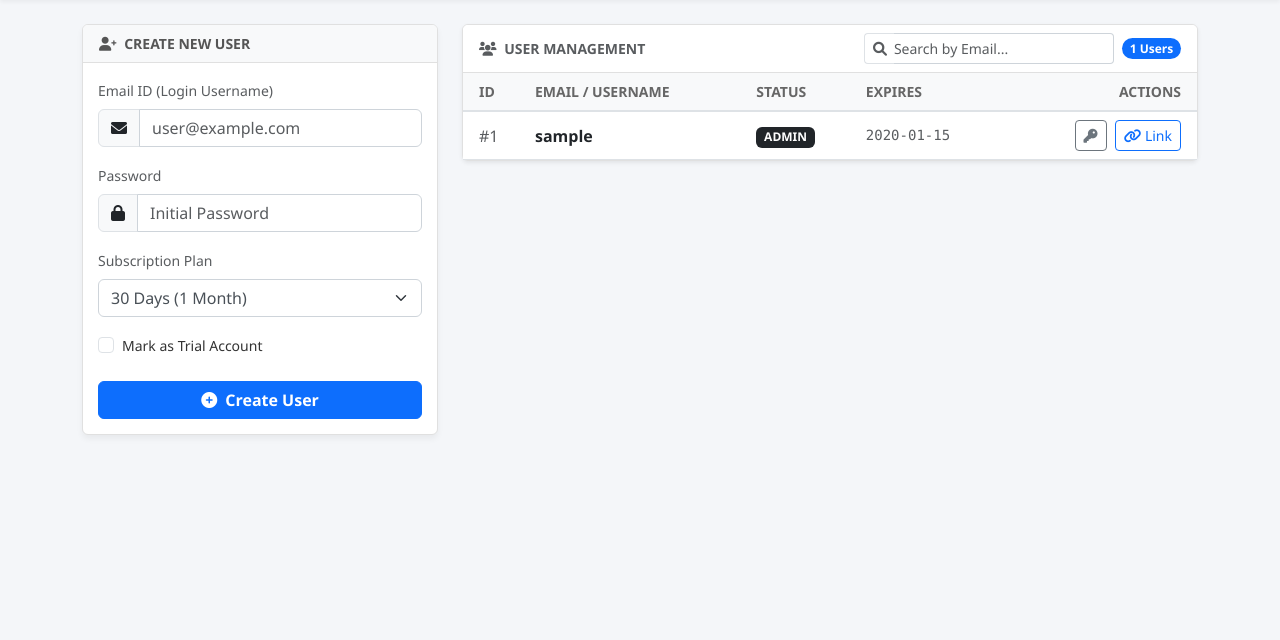
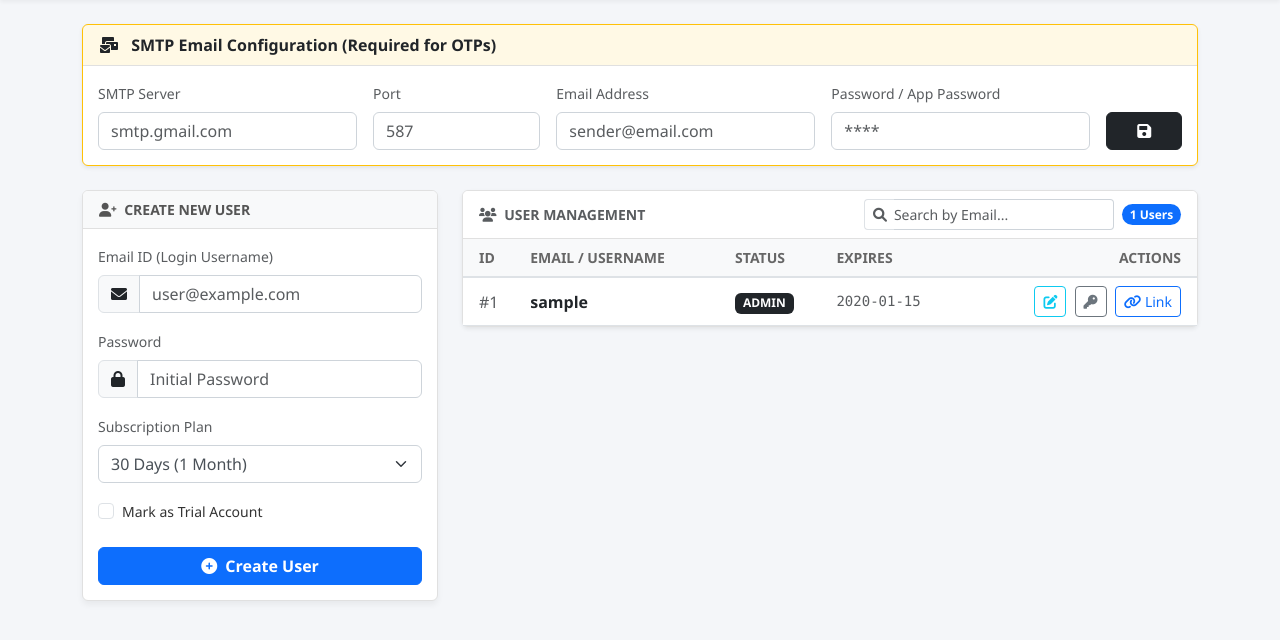
Before and after one commit to rajd1005/rdalgoalgov2, a Flask app: page /admin in a window 1280 px wide. Shown: the part 56-696 px from the top of the page. Run offline with Flask 3, Linux system fonts and the light colour scheme; a user stored in the database is signed in; tables that the repository leaves empty hold one stand-in row (values such as "Sample post").

Commit message:
Update admin.html

```diff
--- a/templates/admin.html
+++ b/templates/admin.html
@@ -76,6 +76,39 @@
             {% endfor %}
         {% endif %}
     {% endwith %}
+
+    <div class="row mb-4">
+        <div class="col-12">
+            <div class="card shadow-sm border-warning">
+                <div class="card-header bg-warning bg-opacity-10 text-dark fw-bold">
+                    <i class="fas fa-mail-bulk me-2"></i> SMTP Email Configuration (Required for OTPs)
+                </div>
+                <div class="card-body">
+                    <form action="/admin/save_smtp" method="POST" class="row g-3 align-items-end">
+                        <div class="col-md-3">
+                            <label class="form-label small text-muted">SMTP Server</label>
+                            <input type="text" class="form-control" name="server" placeholder="smtp.gmail.com" value="{{ smtp.server if smtp else '' }}">
+                        </div>
+                        <div class="col-md-2">
+                            <label class="form-label small text-muted">Port</label>
+                            <input type="number" class="form-control" name="port" placeholder="587" value="{{ smtp.port if smtp else '' }}">
+                        </div>
+                        <div class="col-md-3">
+                            <label class="form-label small text-muted">Email Address</label>
+                            <input type="email" class="form-control" name="email" placeholder="sender@email.com" value="{{ smtp.email if smtp else '' }}">
+                        </div>
+                        <div class="col-md-3">
+                            <label class="form-label small text-muted">Password / App Password</label>
+                            <input type="password" class="form-control" name="password" placeholder="****" value="{{ smtp.password if smtp else '' }}">
+                        </div>
+                        <div class="col-md-1 d-grid">
+                            <button class="btn btn-dark"><i class="fas fa-save"></i></button>
+                        </div>
+                    </form>
+                </div>
+            </div>
+        </div>
+    </div>
 
     <div class="row">
         <div class="col-lg-4 mb-4">
@@ -173,6 +206,10 @@
                                         {{ u.subscription_end.strftime('%Y-%m-%d') if u.subscription_end else 'N/A' }}
                                     </td>
                                     <td class="text-end pe-3">
+                                        <button class="btn btn-sm btn-outline-info me-1" onclick="openEditModal('{{ u.id }}', '{{ u.username }}', '{{ u.subscription_end.strftime('%Y-%m-%d') if u.subscription_end else '' }}')" title="Edit User">
+                                            <i class="fas fa-edit"></i>
+                                        </button>
+
                                         <button class="btn btn-sm btn-outline-secondary me-1" onclick="openPasswordModal({{ u.id }}, '{{ u.username }}')" title="Change Password">
                                             <i class="fas fa-key"></i>
                                         </button>
@@ -202,6 +239,34 @@
             </div>
         </div>
     </div>
+</div>
+
+<div class="modal fade" id="editUserModal" tabindex="-1">
+  <div class="modal-dialog modal-dialog-centered">
+    <div class="modal-content border-0 shadow-lg">
+      <div class="modal-header border-bottom-0">
+        <h5 class="modal-title"><i class="fas fa-user-edit text-info me-2"></i>Edit User</h5>
+        <button type="button" class="btn-close" data-bs-dismiss="modal"></button>
+      </div>
+      <form action="/admin/edit_user" method="POST">
+          <div class="modal-body">
+            <input type="hidden" name="user_id" id="editUserId">
+            <div class="mb-3">
+                <label class="form-label small fw-bold text-muted">Email / Username</label>
+                <input type="email" class="form-control" name="email" id="editUserEmail" required>
+            </div>
+            <div class="mb-3">
+                <label class="form-label small fw-bold text-muted">Subscription Expiry Date</label>
+                <input type="date" class="form-control" name="expiry" id="editUserExpiry">
+            </div>
+          </div>
+          <div class="modal-footer border-top-0 justify-content-center pb-4">
+            <button type="button" class="btn btn-light" data-bs-dismiss="modal">Cancel</button>
+            <button type="submit" class="btn btn-info px-4 fw-bold text-white">Save Changes</button>
+          </div>
+      </form>
+    </div>
+  </div>
 </div>
 
 <div class="modal fade" id="linkModal" tabindex="-1">
@@ -258,6 +323,7 @@
 <script>
     const linkModal = new bootstrap.Modal(document.getElementById('linkModal'));
     const passwordModal = new bootstrap.Modal(document.getElementById('passwordModal'));
+    const editUserModal = new bootstrap.Modal(document.getElementById('editUserModal'));
 
     function generateLink(uid) {
         document.body.style.cursor = 'wait';
@@ -282,6 +348,13 @@
         document.getElementById('resetUserId').value = uid;
         document.getElementById('resetUsername').textContent = username;
         passwordModal.show();
+    }
+
+    function openEditModal(uid, email, expiry) {
+        document.getElementById('editUserId').value = uid;
+        document.getElementById('editUserEmail').value = email;
+        document.getElementById('editUserExpiry').value = expiry;
+        editUserModal.show();
     }
 
     function copyLink() {
```
